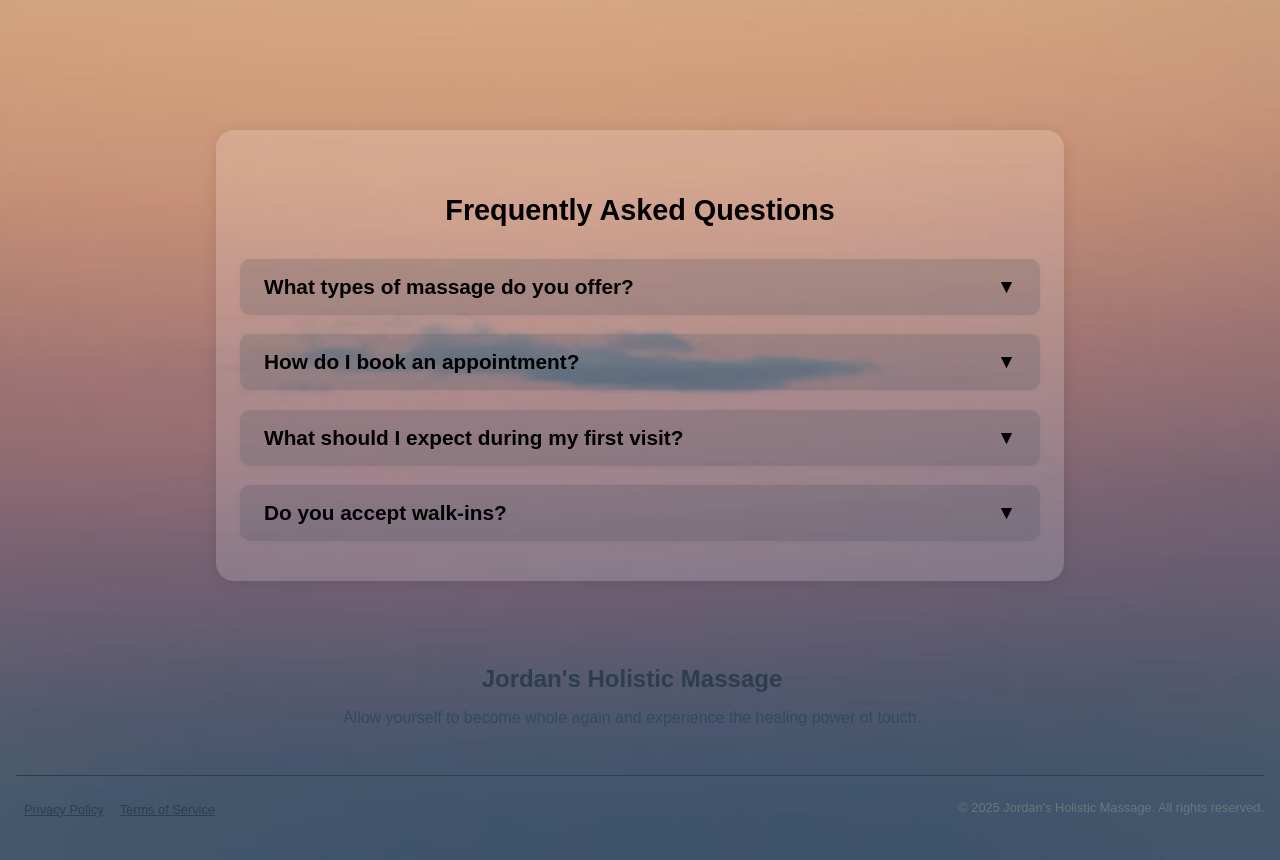
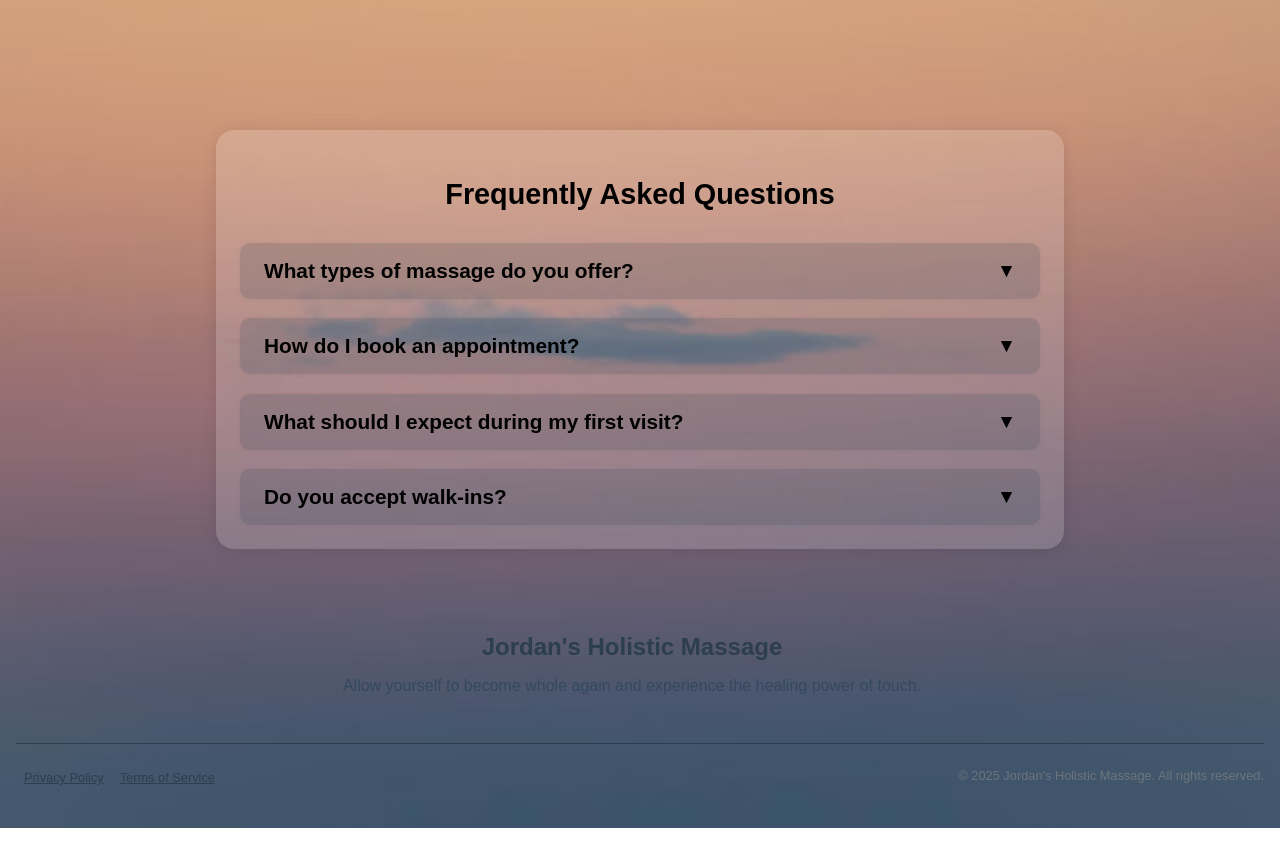
Before and after one commit to ProjectWhiz/Holisitc-Massage, a React (Create React App) app in the folder frontend/: page / in a window 1280 px wide. Shown: the part 2020-2880 px from the top of the page. After the commit the page ends 2848 px from the top, so only its background shows below. Built offline with nearby package versions, Linux system fonts and the light colour scheme.

Commit message:
Made some new changes to fix the mobile device bugs

```diff
--- a/frontend/src/styles.css
+++ b/frontend/src/styles.css
@@ -1532,7 +1532,7 @@ nav .logo, .hero-navbar .logo {
     border-radius: 18px;
     max-width: 800px;
     margin: 3rem auto 2rem auto;
-    padding: 2.5rem 1.5rem;
+    padding: 1.5rem 1.5rem;
     box-shadow: 0 2px 16px rgba(0,0,0,0.10);
 }
 
```
